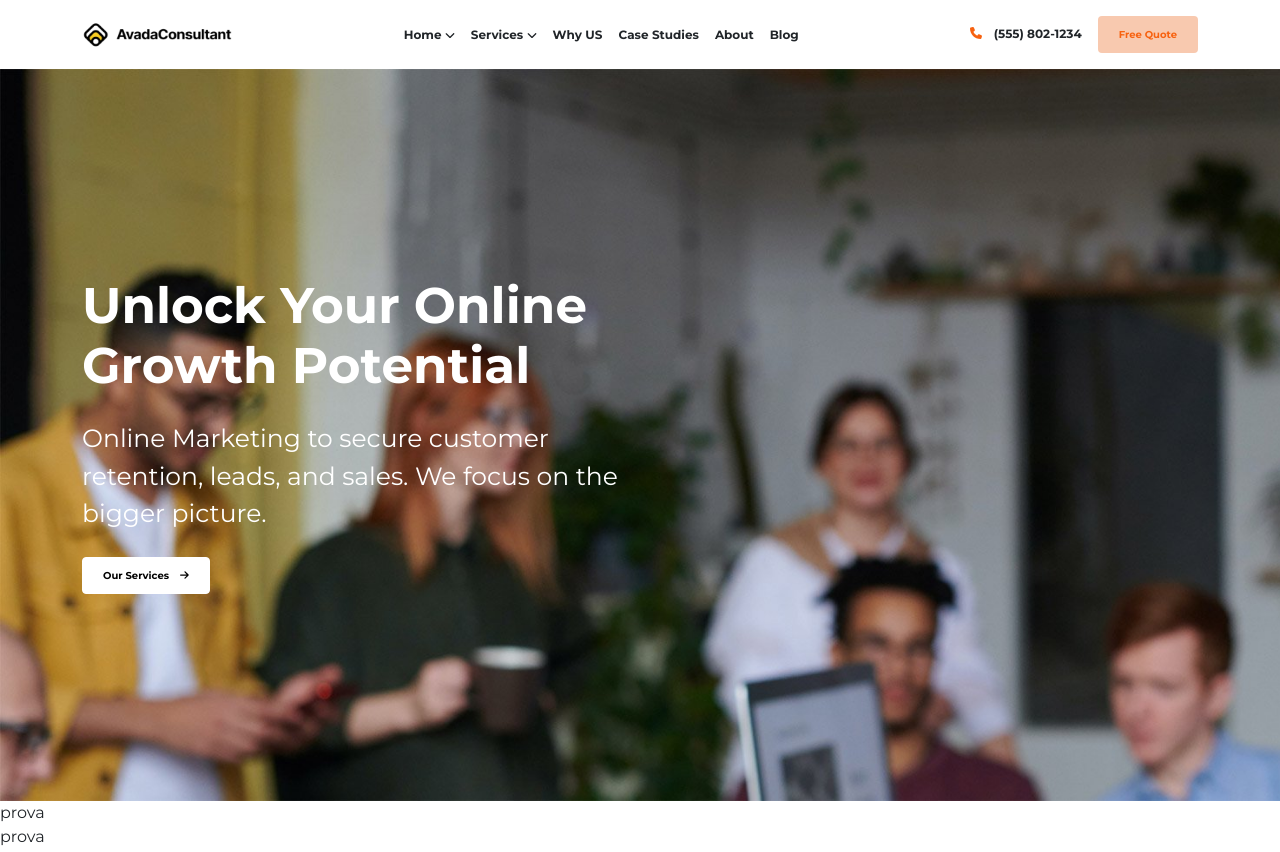
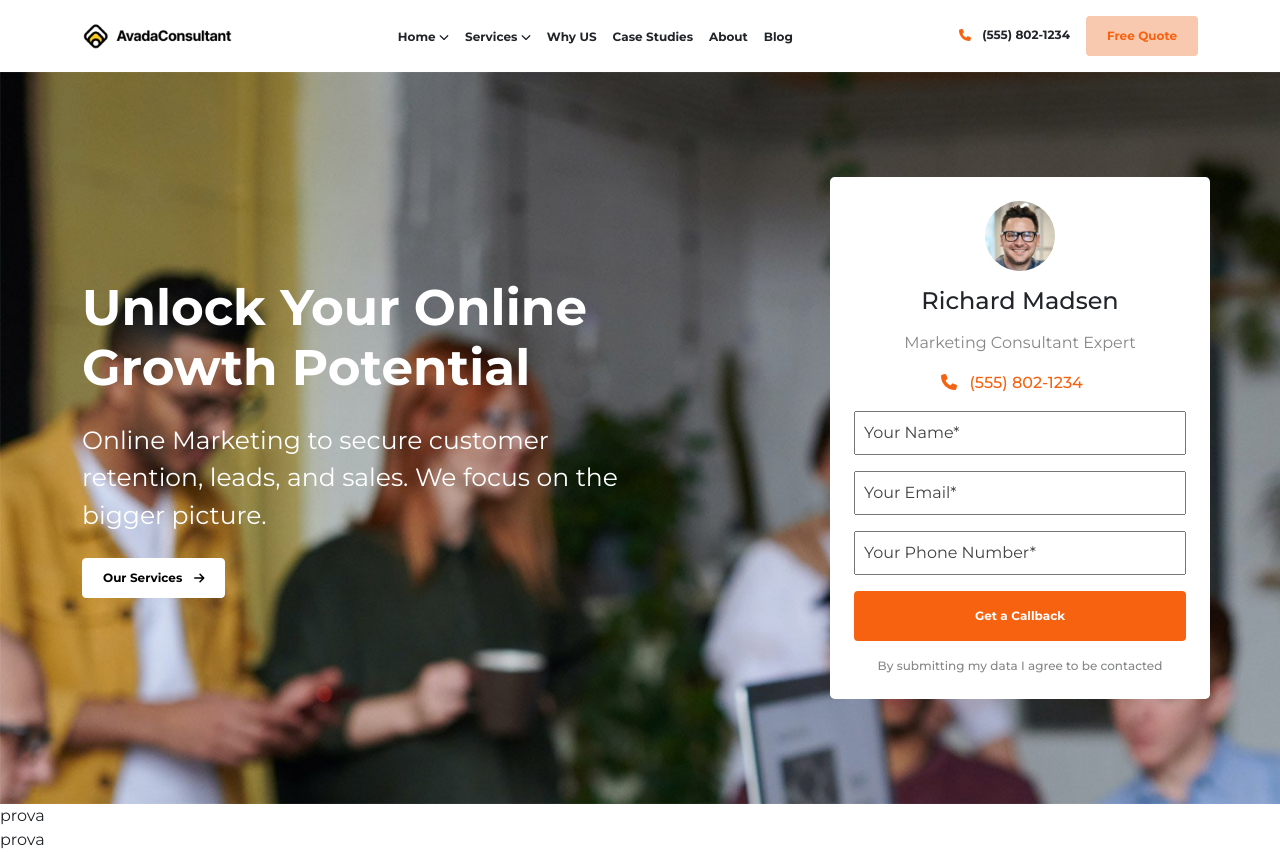
Before and after one commit to Ciro97cu/proj-html-vuejs, a Vue app: page / in a window 1280 px wide. Built offline with nearby package versions, Linux system fonts and the light colour scheme.

Commit message:
working on jumbo card

```diff
--- a/src/assets/style/import.scss
+++ b/src/assets/style/import.scss
@@ -1,3 +1,4 @@
 @import "~bootstrap/scss/bootstrap";
 @import "@fontsource/montserrat/index.css";
+@import "@fontsource/montserrat/500.css";
 @import "@fontsource/montserrat/700.css";
--- a/src/assets/style/mixin.scss
+++ b/src/assets/style/mixin.scss
@@ -1,13 +1,13 @@
-@mixin button($bgColor, $color, $bgColorHover) {
+@mixin button($bgColor, $color, $bgColorHover, $colorHover) {
     background-color: $bgColor;
     color: $color;
-    font-size: 10px;
+    font-size: 12px;
     font-weight: 700;
     padding: 10px 20px;
 
     &:hover {
         background-color: $bgColorHover;
-        color: white;
+        color: $colorHover;
     }
 }
 
--- a/src/components/JumboAvada.vue
+++ b/src/components/JumboAvada.vue
@@ -13,7 +13,46 @@
             <font-awesome-icon icon="fa-solid fa-arrow-right" class="ps-2" />
           </button>
         </div>
-        <div class="col-sm-5"></div>
+        <div class="offset-sm-2 col-sm-4 bg-white rounded-3 p-4">
+          <div class="d-flex flex-column align-items-center gap-3">
+            <div class="wrapper_img">
+              <img
+                class="rounded-circle w-100"
+                src="@/assets/img/marketing-consultant-expert.jpg"
+                alt="Richard Madsen"
+              />
+            </div>
+            <h4>Richard Madsen</h4>
+            <p>Marketing Consultant Expert</p>
+            <div class="d-inline-block pe-3 telephone">
+              <font-awesome-icon icon="fa-solid fa-phone" class="pe-2" />
+              (555) 802-1234
+            </div>
+            <form class="w-100">
+              <input
+                class="d-block w-100 mb-3 p-2"
+                type="text"
+                placeholder="Your Name*"
+              />
+              <input
+                class="d-block w-100 mb-3 p-2"
+                type="email"
+                placeholder="Your Email*"
+              />
+              <input
+                class="d-block w-100 mb-3 p-2"
+                type="tel"
+                placeholder="Your Phone Number*"
+              />
+              <input
+                class="d-block w-100 submit border-0 btn p-3"
+                type="submit"
+                value="Get a Callback"
+              />
+            </form>
+            <p class="credits">By submitting my data I agree to be contacted</p>
+          </div>
+        </div>
       </div>
     </div>
   </div>
@@ -47,7 +86,35 @@ export default {
       }
 
       button {
-        @include button(white, black, transparent);
+        @include button(white, black, transparent, white);
+      }
+    }
+
+    .col-sm-4 {
+      .wrapper_img {
+        width: 70px;
+      }
+      h4 {
+        font-weight: 500;
+      }
+      p {
+        color: $color-Gunsmoke;
+      }
+      .telephone {
+        color: $color-Ecstasy;
+        font-weight: 500;
+      }
+
+      input::placeholder {
+        color: $color-Tundora;
+      }
+
+      .submit {
+        @include button($color-Ecstasy, white, $color-Ecstasy-Op, black);
+      }
+      p:last-child {
+        font-size: 12px;
+        font-weight: 500;
       }
     }
   }
--- a/src/components/NavAvada.vue
+++ b/src/components/NavAvada.vue
@@ -73,6 +73,6 @@ li {
 }
 
 button {
-  @include button($color-Ecstasy-Op, $color-Ecstasy, $color-Ecstasy);
+  @include button($color-Ecstasy-Op, $color-Ecstasy, $color-Ecstasy, white);
 }
 </style>
```
